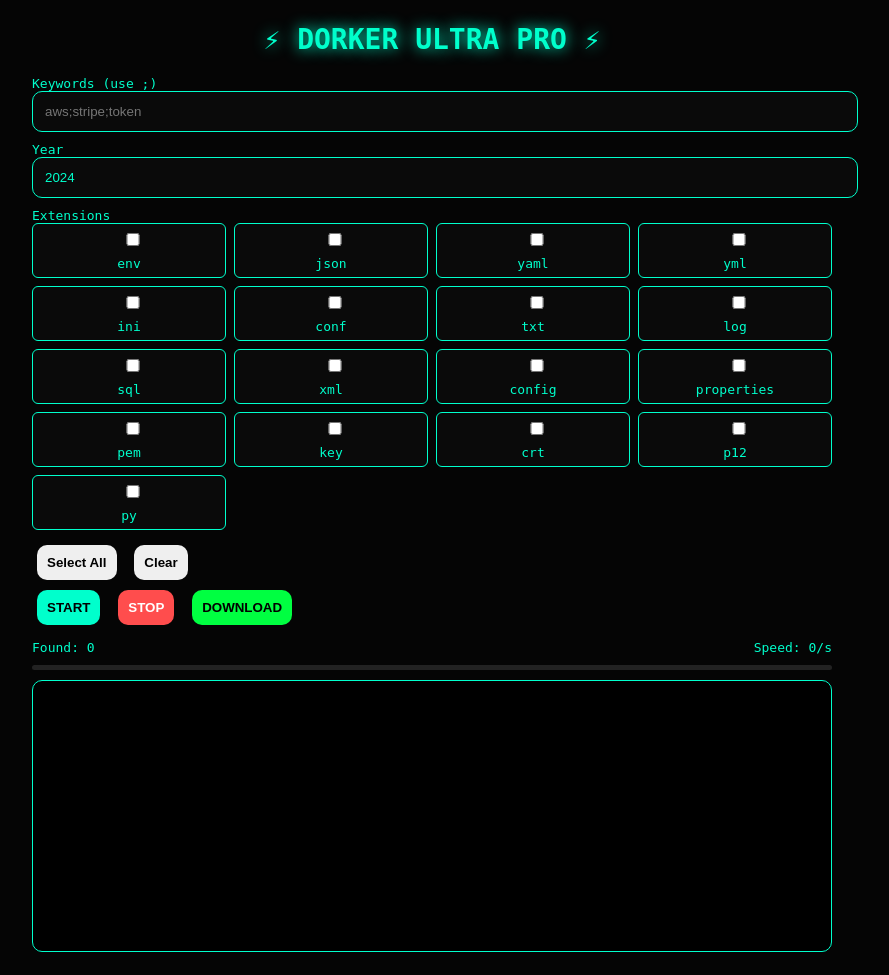
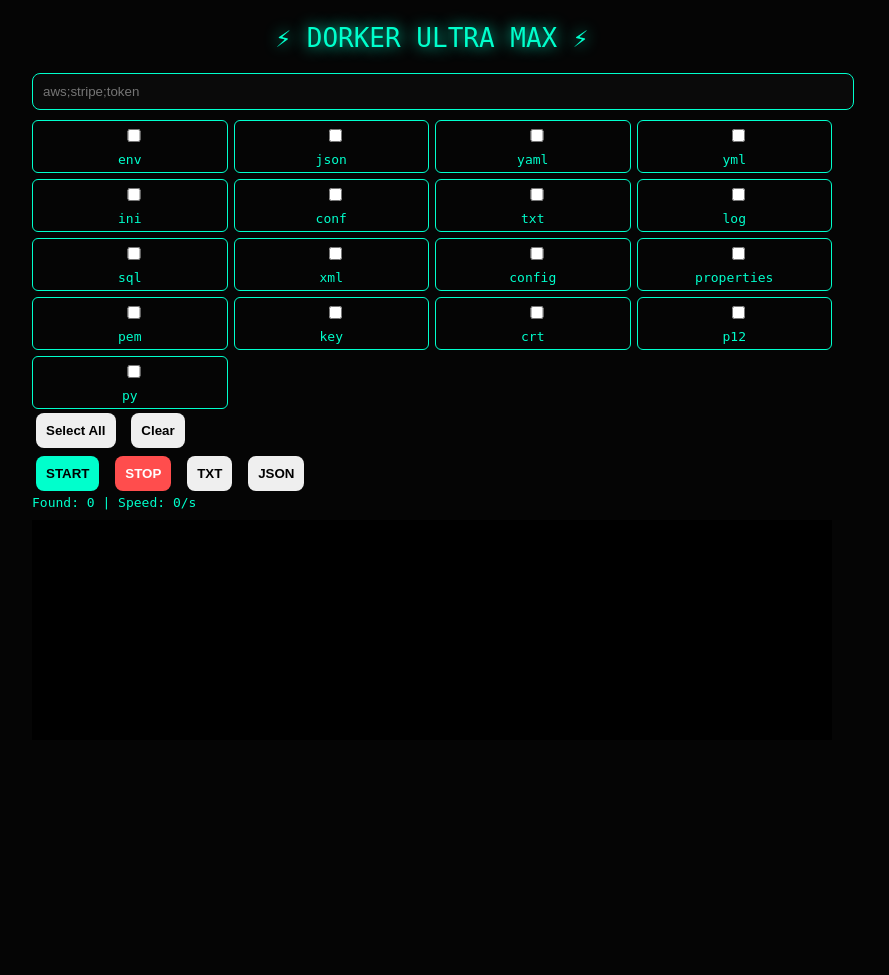
Before and after one commit to gptyasser8-bit/YSHDORKER, a Flask app: page / in a window 1280 px wide. Shown: the whole page, without its empty margins (208-1097 px from the left). After the commit the page ends 510 px from the top, so only its background shows below. Run offline with Flask 3, Linux system fonts and the light colour scheme.

Commit message:
Update index.html

```diff
--- a/templates/index.html
+++ b/templates/index.html
@@ -3,126 +3,34 @@
 <head>
 <meta charset="UTF-8">
 <meta name="viewport" content="width=device-width, initial-scale=1.0">
-<title>Dorker Ultra Pro</title>
+<title>Dorker Ultra MAX</title>
 
 <style>
-body{
-background:#050505;
-color:#00ffcc;
-font-family:monospace;
-padding:15px;
-}
-
-.title{
-text-align:center;
-font-size:28px;
-font-weight:bold;
-text-shadow:0 0 15px #00ffcc;
-margin-bottom:20px;
-}
-
-.container{
-max-width:800px;
-margin:auto;
-}
-
-input{
-width:100%;
-padding:12px;
-margin-bottom:10px;
-background:#0a0a0a;
-border:1px solid #00ffcc;
-color:#00ffcc;
-border-radius:10px;
-}
-
-button{
-padding:10px;
-margin:5px;
-border:none;
-border-radius:10px;
-cursor:pointer;
-font-weight:bold;
-}
-
+body{background:#050505;color:#00ffcc;font-family:monospace;padding:15px;}
+.title{text-align:center;font-size:26px;text-shadow:0 0 15px #00ffcc;margin-bottom:20px;}
+.container{max-width:800px;margin:auto;}
+input{width:100%;padding:10px;margin-bottom:10px;background:#0a0a0a;border:1px solid #00ffcc;color:#00ffcc;border-radius:8px;}
+button{padding:10px;margin:4px;border:none;border-radius:8px;font-weight:bold;cursor:pointer;}
 .start{background:#00ffcc;color:#000;}
 .stop{background:#ff4d4d;color:#fff;}
-.download{background:#00ff41;color:#000;}
-
-.grid{
-display:grid;
-grid-template-columns:repeat(4,1fr);
-gap:8px;
-margin-bottom:10px;
-}
-
-.ext{
-background:#0a0a0a;
-padding:6px;
-border-radius:6px;
-text-align:center;
-border:1px solid #00ffcc;
-}
-
-#log{
-background:#000;
-height:250px;
-overflow:auto;
-padding:10px;
-border-radius:10px;
-border:1px solid #00ffcc;
-margin-top:10px;
-}
-
-.card{
-background:#0a0a0a;
-border:1px solid #00ffcc;
-padding:10px;
-margin-top:10px;
-border-radius:10px;
-}
-
-.stats{
-display:flex;
-justify-content:space-between;
-margin-top:10px;
-}
-
-.progress{
-height:5px;
-background:#222;
-margin-top:10px;
-border-radius:10px;
-overflow:hidden;
-}
-
-.fill{
-height:100%;
-width:0%;
-background:#00ffcc;
-}
+.grid{display:grid;grid-template-columns:repeat(4,1fr);gap:6px;}
+.ext{border:1px solid #00ffcc;padding:5px;text-align:center;border-radius:6px;}
+#log{background:black;height:200px;overflow:auto;margin-top:10px;padding:10px;}
+.card{border:1px solid #00ffcc;padding:8px;margin-top:8px;border-radius:8px;}
 </style>
 </head>
 
 <body>
 
-<div class="title">⚡ DORKER ULTRA PRO ⚡</div>
+<div class="title">⚡ DORKER ULTRA MAX ⚡</div>
 
 <div class="container">
 
-<label>Keywords (use ;)</label>
 <input id="keyword" placeholder="aws;stripe;token">
 
-<label>Year</label>
-<input id="year" value="2024">
-
-<label>Extensions</label>
-
-<div class="grid" id="extGrid">
+<div class="grid">
 {% for e in exts %}
-<label class="ext">
-<input type="checkbox" class="extbox" value="{{e}}"> {{e}}
-</label>
+<label class="ext"><input type="checkbox" class="extbox" value="{{e}}"> {{e}}</label>
 {% endfor %}
 </div>
 
@@ -133,16 +41,10 @@ background:#00ffcc;
 
 <button class="start" onclick="start()">START</button>
 <button class="stop" onclick="stop()">STOP</button>
-<button class="download" onclick="download()">DOWNLOAD</button>
+<button onclick="download('txt')">TXT</button>
+<button onclick="download('json')">JSON</button>
 
-<div class="stats">
-<div>Found: <span id="found">0</span></div>
-<div>Speed: <span id="speed">0/s</span></div>
-</div>
-
-<div class="progress">
-<div class="fill" id="bar"></div>
-</div>
+<div>Found: <span id="found">0</span> | Speed: <span id="speed">0</span>/s</div>
 
 <div id="log"></div>
 <div id="results"></div>
@@ -151,67 +53,39 @@ background:#00ffcc;
 
 <script>
 let source;
-let found=0;
-let startTime;
 
 function log(t){
 let el=document.getElementById("log")
-el.innerHTML += t+"<br>"
-el.scrollTop = el.scrollHeight
+let d=document.createElement("div")
+d.textContent=t
+el.appendChild(d)
+el.scrollTop=el.scrollHeight
 }
 
-function selectAll(){
-document.querySelectorAll(".extbox").forEach(e=>e.checked=true)
-}
-
-function clearAll(){
-document.querySelectorAll(".extbox").forEach(e=>e.checked=false)
-}
+function selectAll(){document.querySelectorAll(".extbox").forEach(e=>e.checked=true)}
+function clearAll(){document.querySelectorAll(".extbox").forEach(e=>e.checked=false)}
 
 function getExt(){
 let ex=[]
-document.querySelectorAll(".extbox:checked").forEach(e=>{
-ex.push(e.value)
-})
+document.querySelectorAll(".extbox:checked").forEach(e=>ex.push(e.value))
 return ex
 }
 
 function start(){
-found=0
-document.getElementById("log").innerHTML=""
-document.getElementById("results").innerHTML=""
-startTime=Date.now()
-
 fetch("/start",{
 method:"POST",
 headers:{'Content-Type':'application/json'},
 body:JSON.stringify({
 keyword:keyword.value,
-year:year.value,
 ext:getExt()
 })
 })
 
 if(source) source.close()
-source = new EventSource("/logs")
+source=new EventSource("/logs")
+source.onmessage=e=>log(e.data)
 
-source.onmessage = e=>{
-log(e.data)
-
-if(e.data.includes("FOUND")){
-found++
-document.getElementById("found").innerText=found
-
-let elapsed=(Date.now()-startTime)/1000
-let speed=(found/elapsed).toFixed(1)
-document.getElementById("speed").innerText=speed+"/s"
-
-let progress=Math.min(found*5,100)
-document.getElementById("bar").style.width=progress+"%"
-}
-}
-
-setInterval(loadResults,2000)
+setInterval(loadResults,1000)
 }
 
 function stop(){
@@ -219,22 +93,22 @@ fetch("/stop",{method:"POST"})
 if(source) source.close()
 }
 
-function download(){
-window.open("/download")
+function download(t){
+window.open("/download?type="+t)
 }
 
 async function loadResults(){
-let r = await fetch("/results")
-let data = await r.json()
+let r=await fetch("/results")
+let data=await r.json()
+
+document.getElementById("found").innerText=data.found
+document.getElementById("speed").innerText=data.speed
 
 let div=document.getElementById("results")
 div.innerHTML=""
 
-data.results.forEach(x=>{
-div.innerHTML += `<div class="card">
-<b>${x.url}</b><br>
-${x.secrets.join("<br>")}
-</div>`
+data.results.slice(-50).forEach(x=>{
+div.innerHTML+=`<div class="card">${x.url}<br>${x.secrets.join("<br>")}</div>`
 })
 }
 </script>
```
